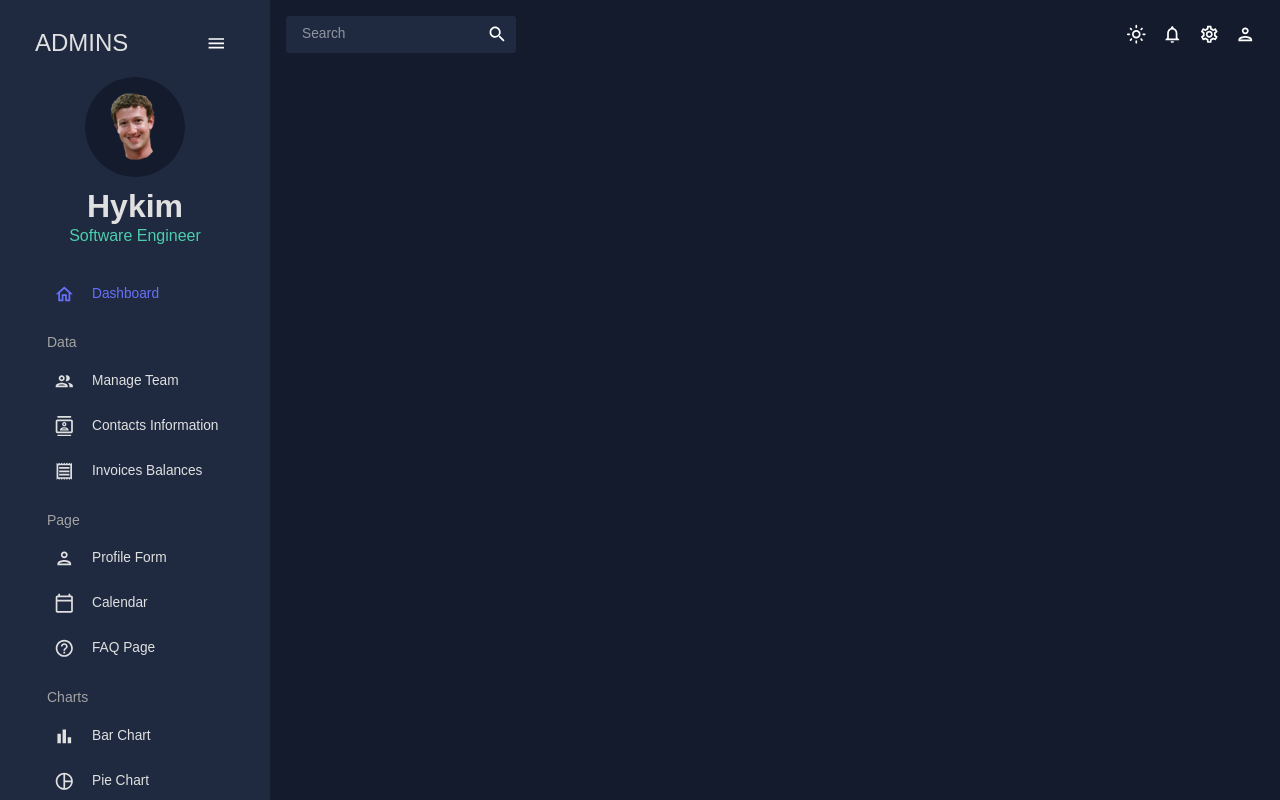
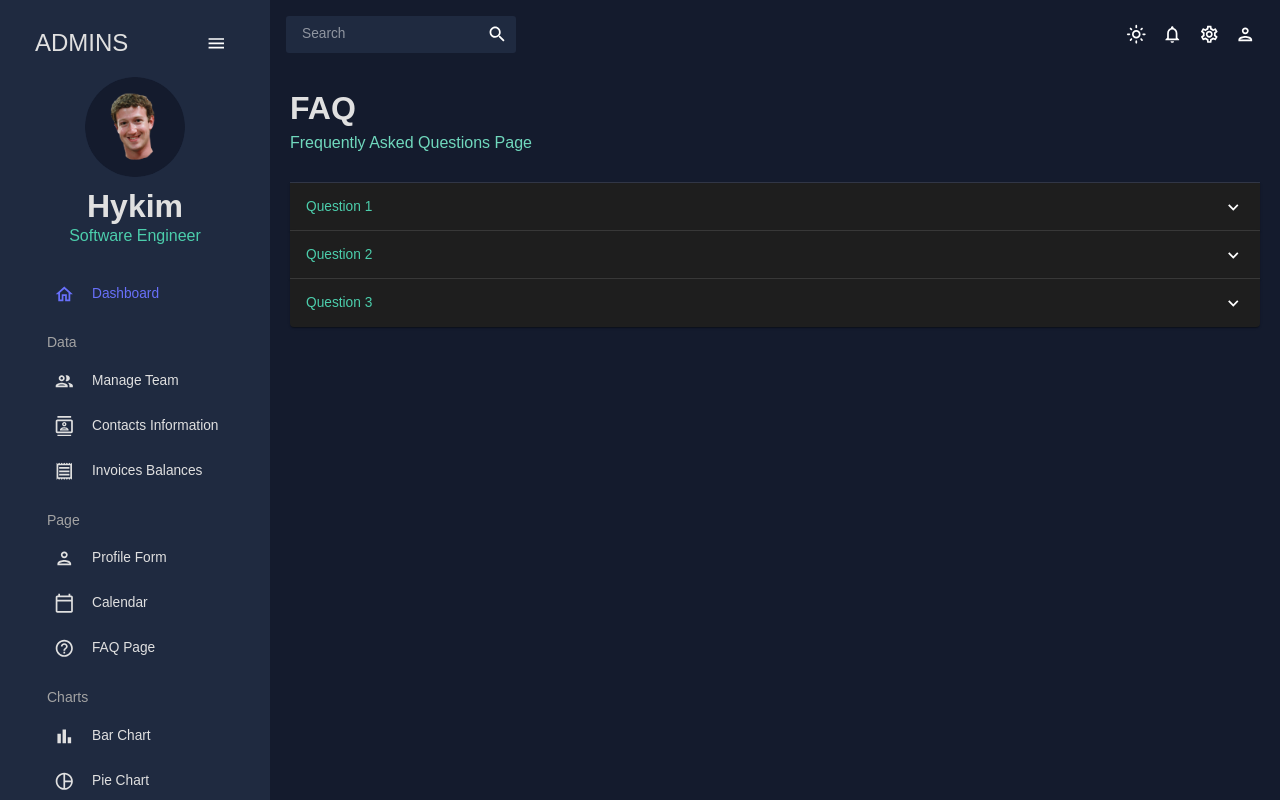
Before and after one commit to Kimmyyoung/AdminDashboard, a React (Create React App) app: page /faq in a window 1280 px wide. Built offline with nearby package versions, Linux system fonts and the light colour scheme.

Commit message:
✨ feat: Add FAQ Page

```diff
--- a/src/App.js
+++ b/src/App.js
@@ -11,6 +11,7 @@ import Invoices from './scenes/invoices';
 import Contacts from './scenes/contacts';
 import Form from './scenes/form';
 import Calendar from './scenes/calendar';
+import FAQ from './scenes/faq';
 
 // import Bar from './scenes/bar';
 // import Line from './scenes/line';
@@ -37,6 +38,7 @@ function App() {
               <Route path='/invoices' element={<Invoices />} />
               <Route path='/form' element={<Form />} />
               <Route path='/calendar' element={<Calendar />} />
+              <Route path='/faq' element={<FAQ />} />
 
               {/* <Route path='/bar' element={<Bar />} /> */}
               {/* <Route path='/form' element={<Form />} />
--- /dev/null
+++ b/src/scenes/faq/index.jsx
@@ -0,0 +1,65 @@
+import { Box, useTheme, Typography } from '@mui/material';
+import { Accordion, AccordionSummary, AccordionDetails } from '@mui/material';
+import ExpandMoreIcon from '@mui/icons-material/ExpandMore';
+import { tokens } from '../../theme';
+
+import Header from "../../components/Header";
+
+const FAQ = () => {
+  const theme = useTheme();
+  const colors = tokens(theme.palette.mode);
+
+  return (
+    <Box m="20px">
+      <Header title="FAQ" subtitle="Frequently Asked Questions Page" />
+
+      <Accordion>
+        {/* Question 1  */}
+        <AccordionSummary expandIcon={<ExpandMoreIcon />}>
+          <Typography color={colors.greenAccent[500]}>
+            Question 1
+          </Typography>
+        </AccordionSummary>
+       <AccordionDetails>
+          <Typography>
+          Lorem Ipsum is simply dummy text of the printing and typesetting industry. Lorem Ipsum has been the industry's standard dummy text ever since the 1500s, when an unknown printer took a galley of type and scrambled it to make a type specimen book.
+          </Typography>
+        </AccordionDetails>
+      </Accordion>
+
+      <Accordion>
+        {/* Quetion 2 */}
+        <AccordionSummary expandIcon={<ExpandMoreIcon />}>
+          <Typography color={colors.greenAccent[500]}>
+            Question 2
+          </Typography>
+        </AccordionSummary>
+
+        <AccordionDetails>
+          <Typography>
+          Lorem Ipsum is simply dummy text of the printing and typesetting industry. Lorem Ipsum has been the industry's standard dummy text ever since the 1500s, when an unknown printer took a galley of type and scrambled it to make a type specimen book.
+          </Typography>
+        </AccordionDetails>
+      </Accordion>
+
+      <Accordion defaultExpand>
+        {/* Question 3 */}
+        <AccordionSummary expandIcon={<ExpandMoreIcon />}>
+          <Typography color={colors.greenAccent[500]}>
+            Question 3
+          </Typography>
+        </AccordionSummary>
+
+        <AccordionDetails>
+          <Typography>
+          Lorem Ipsum is simply dummy text of the printing and typesetting industry. Lorem Ipsum has been the industry's standard dummy text ever since the 1500s, when an unknown printer took a galley of type and scrambled it to make a type specimen book.
+          </Typography>
+        </AccordionDetails>
+      </Accordion>
+
+
+    </Box>
+  )
+}
+
+export default FAQ
```
